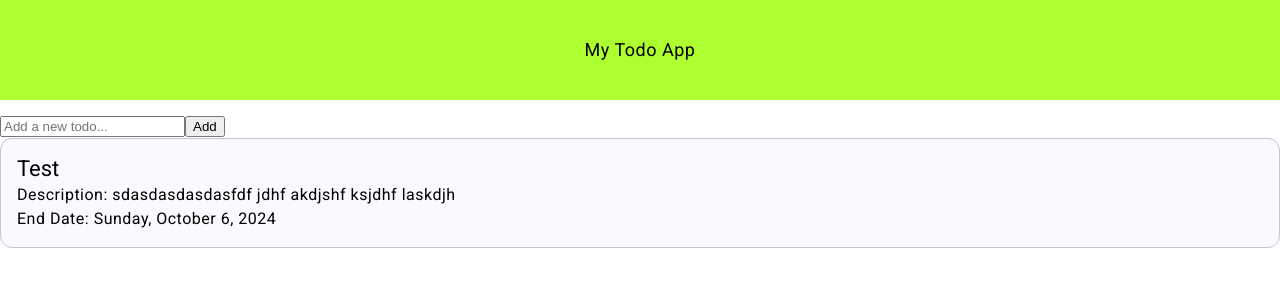
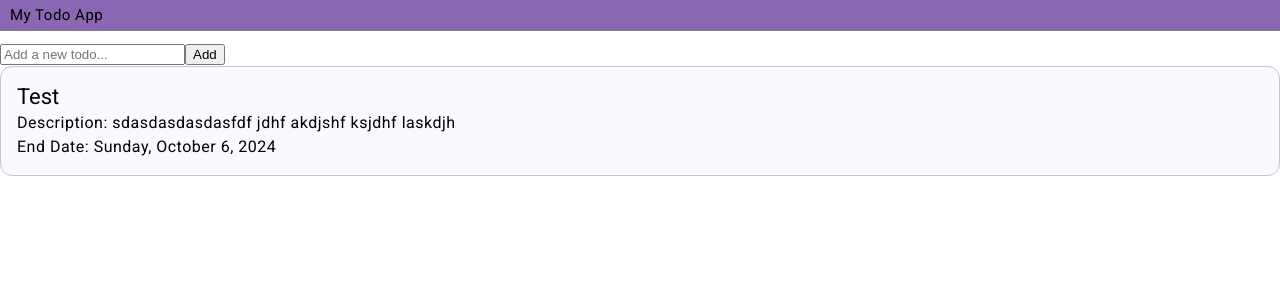
Before and after one commit to jobeljohny/todo-ref, an Angular app: page / in a window 1280 px wide. Shown: the top 300 px of the page. Built offline with nearby package versions, Linux system fonts and the light colour scheme.

Commit message:
cleaned header

```diff
--- a/src/app/components/header/header.component.scss
+++ b/src/app/components/header/header.component.scss
@@ -1,8 +1,9 @@
-p{
-    height: 100px;
-    width: 100%;
-    line-height: 100px;
-    font-size: large;
-    text-align: center;
-    background-color: greenyellow;
+p {
+  height: 30px;
+  width: 100%;
+  line-height: 30px;
+  font-size: 15px;
+  border-bottom: 1px solid gray;
+  background-color: #8967b3;
+  padding-left: 10px;
 }
```
